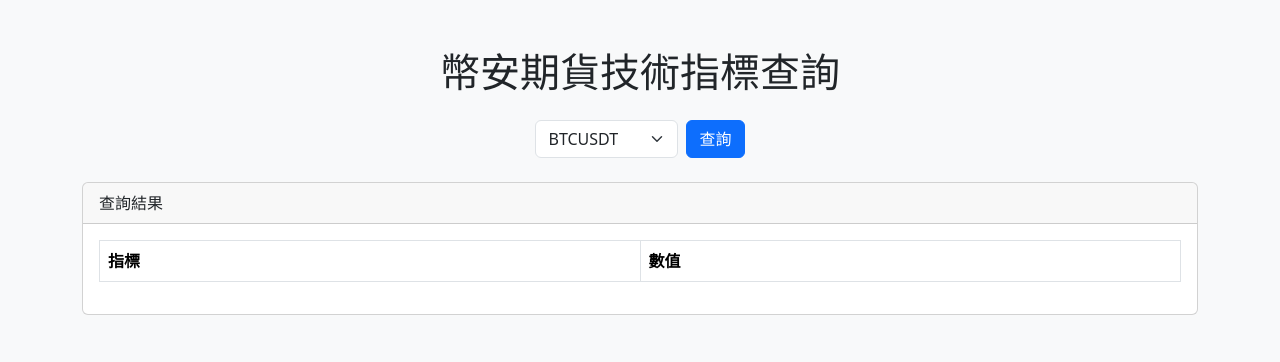
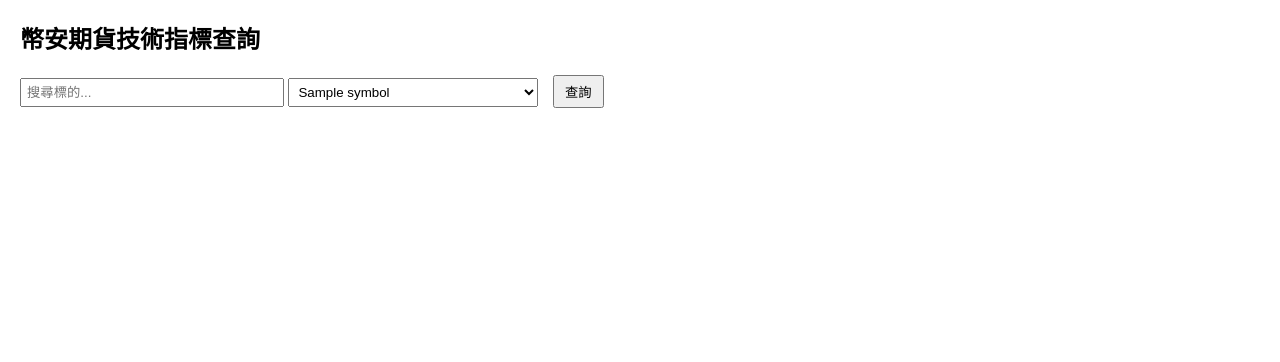
Before and after one commit to Jdkssks/Binance-Futures-Web-Service, a Flask app: template templates/index.html in a window 1280 px wide. Shown: the top 362 px of the page. Run offline with Flask 3, Linux system fonts and the light colour scheme; the template is opened without the code that fills it: most values are stand-ins (such as "Sample title", 1, 10 or a date in 2020); lists and menus that the app fills with data are empty.

Commit message:
Update index.html for improved layout and functionality

```diff
--- a/templates/index.html
+++ b/templates/index.html
@@ -1,65 +1,63 @@
 <!DOCTYPE html>
 <html lang="zh-TW">
 <head>
-  <meta charset="UTF-8">
-  <title>Binance Futures Web Service</title>
-  <!-- Bootstrap CDN -->
-  <link href="https://cdn.jsdelivr.net/npm/bootstrap@5.3.2/dist/css/bootstrap.min.css" rel="stylesheet">
+    <meta charset="UTF-8">
+    <title>幣安期貨技術指標查詢</title>
+    <style>
+        body { font-family: Arial, sans-serif; margin: 20px; }
+        #searchBox { margin-bottom: 10px; padding: 5px; width: 250px; }
+        #symbolSelect { padding: 5px; width: 250px; }
+        button { padding: 5px 10px; margin-left: 10px; }
+        table { border-collapse: collapse; margin-top: 20px; width: 100%; }
+        th, td { border: 1px solid #ccc; padding: 8px; text-align: center; }
+        th { background-color: #f2f2f2; }
+    </style>
 </head>
-<body class="bg-light">
-  <div class="container py-5">
-    <h1 class="mb-4 text-center">幣安期貨技術指標查詢</h1>
+<body>
+    <h2>幣安期貨技術指標查詢</h2>
 
-    <form id="form" class="d-flex justify-content-center mb-4">
-      <select id="symbol" class="form-select w-auto me-2">
-        <option value="BTCUSDT">BTCUSDT</option>
-        <option value="ETHUSDT">ETHUSDT</option>
-        <option value="BNBUSDT">BNBUSDT</option>
-        <option value="PIPPINUSDT">PIPPINUSDT</option>
-      </select>
-      <button type="submit" class="btn btn-primary">查詢</button>
-    </form>
+    <!-- 搜尋框 -->
+    <input type="text" id="searchBox" placeholder="搜尋標的...">
 
-    <div class="card">
-      <div class="card-header">查詢結果</div>
-      <div class="card-body">
-        <table class="table table-bordered table-striped">
-          <thead>
-            <tr>
-              <th>指標</th>
-              <th>數值</th>
-            </tr>
-          </thead>
-          <tbody id="result-table">
-            <!-- 查詢結果會插入在這裡 -->
-          </tbody>
-        </table>
-      </div>
-    </div>
-  </div>
+    <!-- 下拉選單 -->
+    <select id="symbolSelect" name="symbol">
+        {% for s in symbols %}
+            <option value="{{ s }}">{{ s }}</option>
+        {% endfor %}
+    </select>
 
-  <script>
-    document.getElementById("form").addEventListener("submit", async function(e) {
-      e.preventDefault();
-      const symbol = document.getElementById("symbol").value;
-      const res = await fetch(`/signal?symbol=${symbol}`);
-      const data = await res.json();
+    <button onclick="querySignal()">查詢</button>
 
-      const tbody = document.getElementById("result-table");
-      tbody.innerHTML = ""; // 清空舊資料
+    <!-- 查詢結果 -->
+    <div id="result"></div>
 
-      // 把 JSON 的 key-value 轉成表格列
-      for (const [key, value] of Object.entries(data)) {
-        const row = document.createElement("tr");
-        const cellKey = document.createElement("td");
-        const cellValue = document.createElement("td");
-        cellKey.textContent = key;
-        cellValue.textContent = value;
-        row.appendChild(cellKey);
-        row.appendChild(cellValue);
-        tbody.appendChild(row);
-      }
-    });
-  </script>
+    <script>
+        // 搜尋功能：輸入文字篩選下拉選單
+        const searchBox = document.getElementById("searchBox");
+        const select = document.getElementById("symbolSelect");
+
+        searchBox.addEventListener("keyup", function() {
+            const filter = searchBox.value.toUpperCase();
+            for (let i = 0; i < select.options.length; i++) {
+                const txt = select.options[i].text.toUpperCase();
+                select.options[i].style.display = txt.includes(filter) ? "" : "none";
+            }
+        });
+
+        // 查詢 API
+        function querySignal() {
+            const symbol = select.value;
+            fetch(`/signal?symbol=${symbol}`)
+                .then(res => res.json())
+                .then(data => {
+                    let html = "<h3>查詢結果</h3><table><tr><th>指標</th><th>數值</th></tr>";
+                    for (const key in data) {
+                        html += `<tr><td>${key}</td><td>${Array.isArray(data[key]) ? data[key].join(", ") : data[key]}</td></tr>`;
+                    }
+                    html += "</table>";
+                    document.getElementById("result").innerHTML = html;
+                });
+        }
+    </script>
 </body>
 </html>
```
